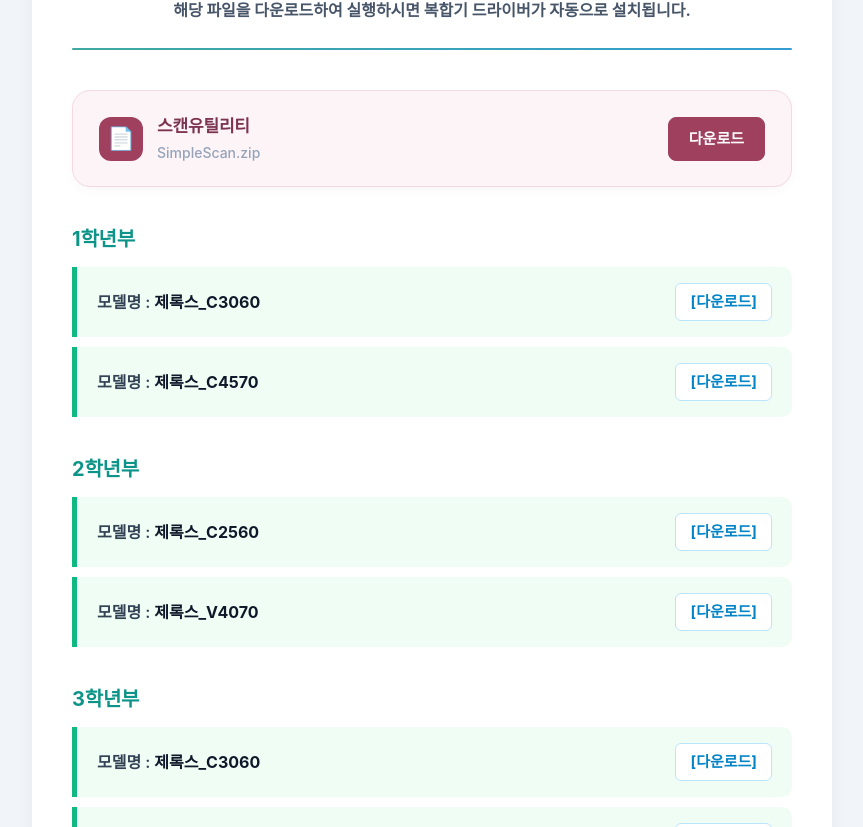
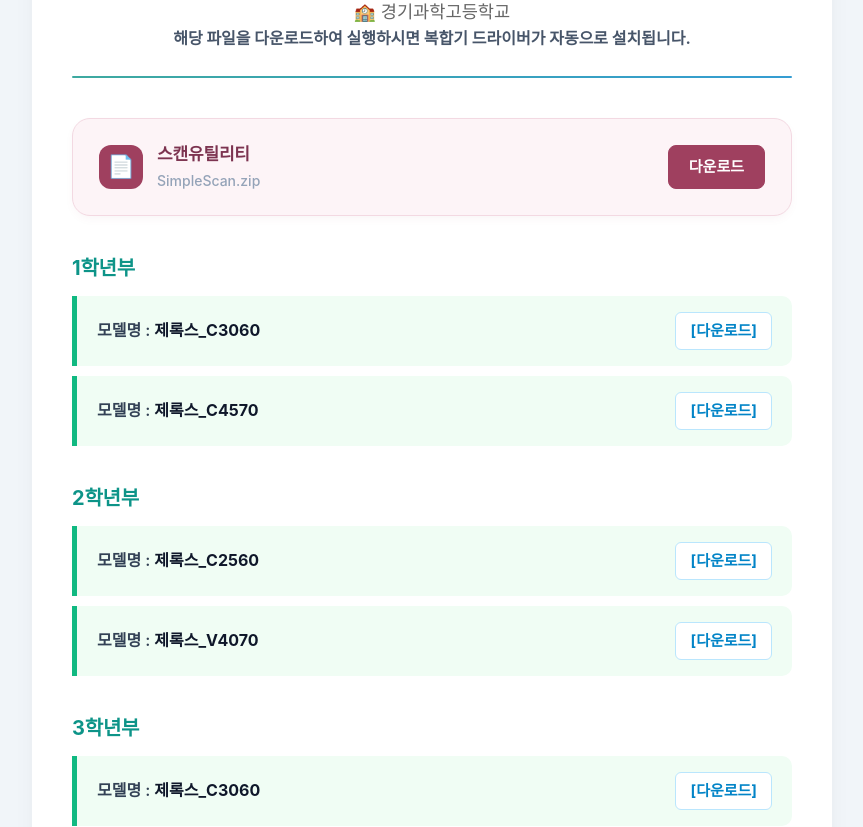
Before and after one commit to wondora/auto_driver, a plain HTML site: page index.html in a window 1280 px wide. Shown: the part 157-984 px from the top of the page, without its empty margins (208-1071 px from the left). Drawn offline with Linux system fonts and the light colour scheme; a web font is replaced by a local one.

Commit message:
Update index.html

```diff
--- a/index.html
+++ b/index.html
@@ -43,6 +43,10 @@
             margin-bottom: 32px;
         }
 
+        .date {
+            color: #666;
+            font-size: 1.1em;
+        }
         .header-title {
             font-size: 32px;
             font-weight: 800;
@@ -228,6 +232,7 @@
             <div class="header-title">
                 🖨️ GSHS 복합기 드라이버 자동 설치
             </div>
+            <div class="date">🏫 경기과학고등학교</div>
             <div class="header-subtitle">
                 해당 파일을 다운로드하여 실행하시면 복합기 드라이버가 자동으로 설치됩니다.
             </div>
```
